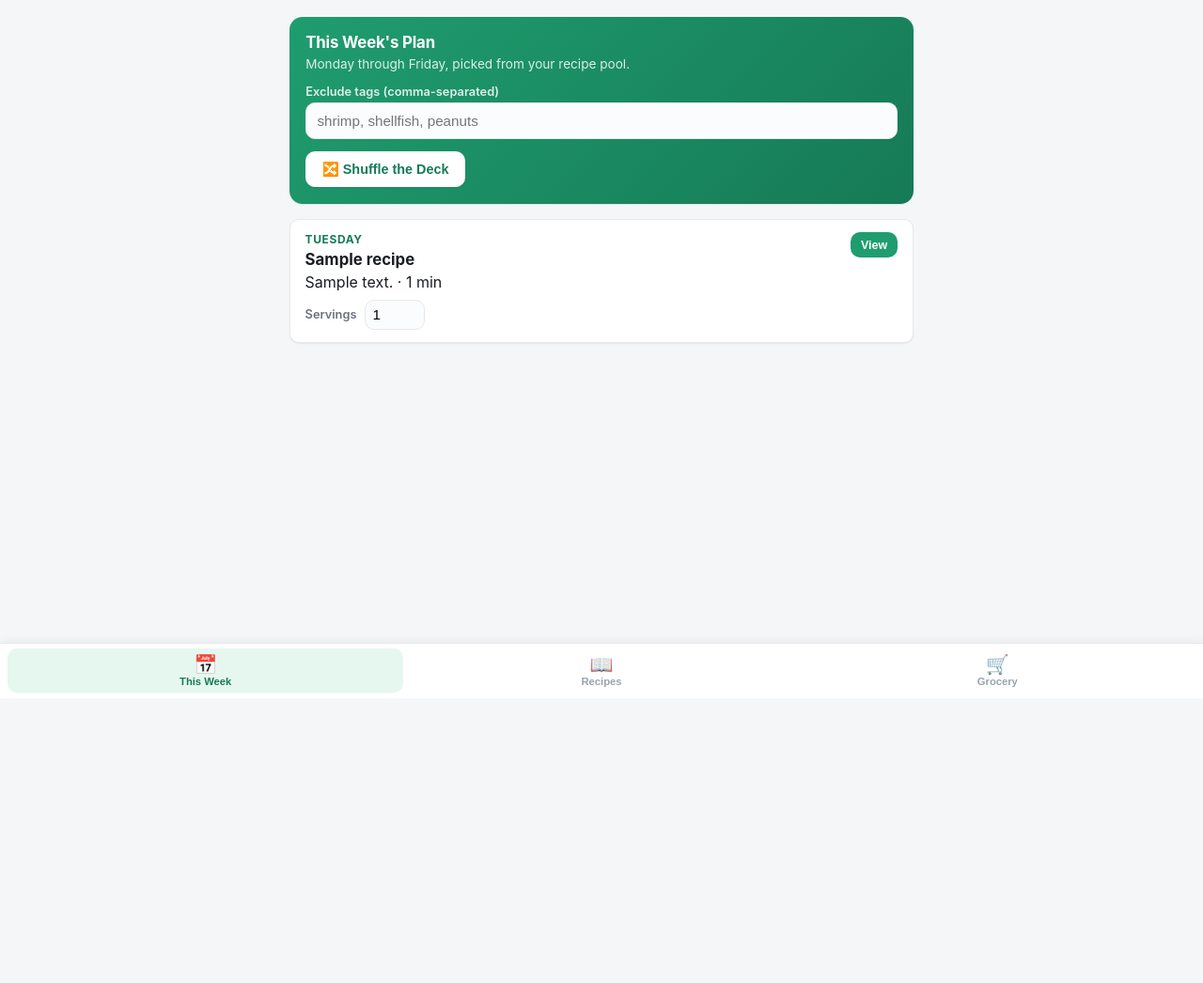
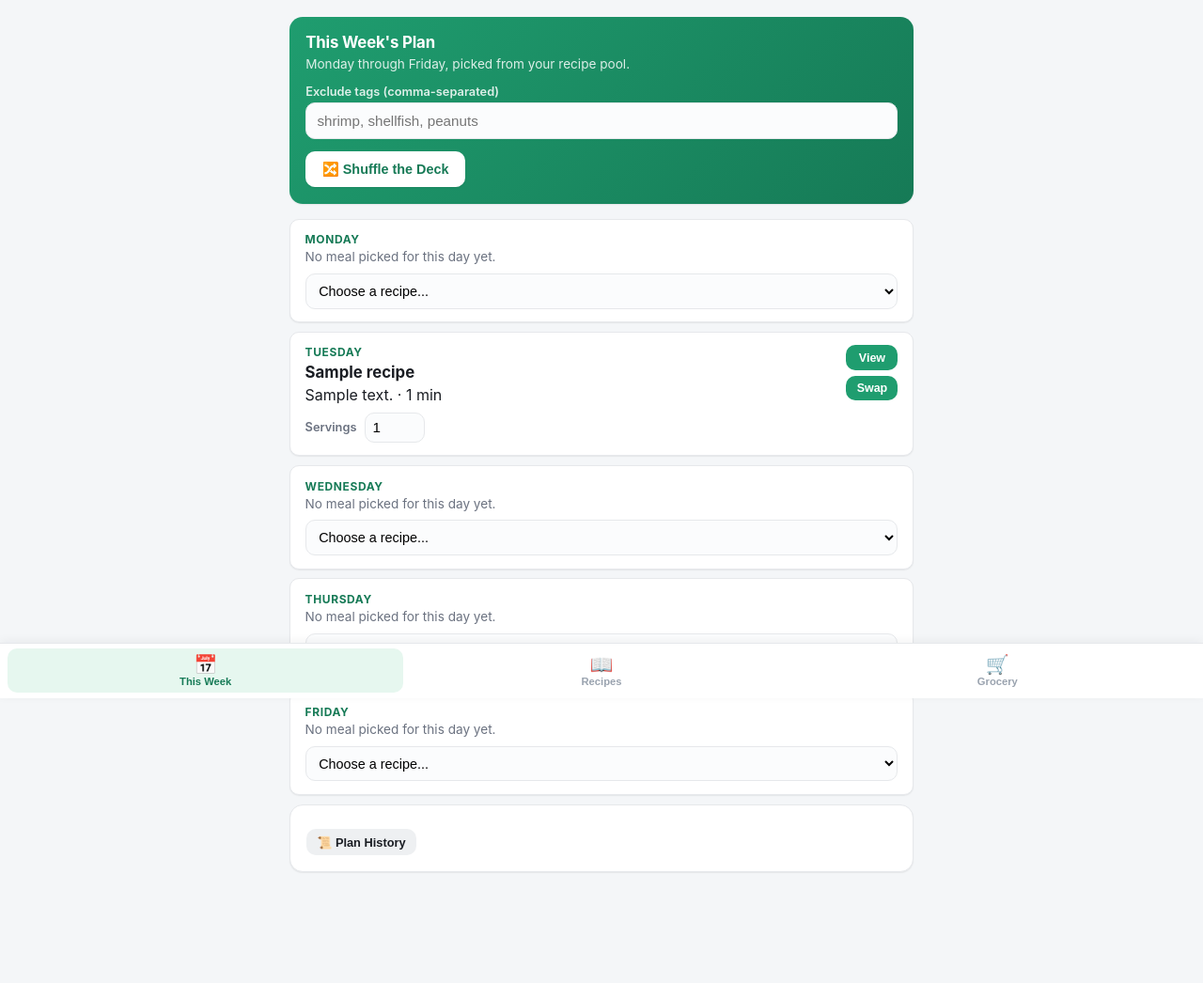
Before and after one commit to chrislockejr/dinner-deck, a Flask app: page / in a window 1280 px wide. Shown: the part 57-1103 px from the top of the page at 94% size. Before the commit the page ends 794 px from the top, so only its background shows below. Run offline with Flask 3, Linux system fonts and the light colour scheme; tables that the repository leaves empty hold one stand-in row (values such as "Sample post").

Commit message:
Fix recipe-deletion crash, add meal swap, plan sharing, and rollback
- Deleting a recipe used in a plan previously left a dangling
  WeeklyPlanMeal reference, which crashed grocery-list generation
  and the /api/plans/latest lookup (the root cause behind plans not
  showing up on a second device). Deleting a recipe now removes any
  plan meals referencing it and invalidates affected grocery lists.
- Add an explicit `active` flag on WeeklyPlan so "this week's plan"
  is a stable concept shared across devices, decoupled from
  creation-time ordering.
- Add per-meal recipe swapping (pick a different recipe for a single
  day without reshuffling the whole week), including filling in a
  day left empty by a recipe deletion.
- Add a confirmation dialog before reshuffling an existing plan.
- Add plan history with the ability to restore a previous plan.
- migrate_plan_active.py: one-time migration adding the `active`
  column and cleaning up any already-orphaned plan meals.

```diff
--- a/app.py
+++ b/app.py
@@ -101,6 +101,16 @@ def register_routes(app):
     @app.route("/api/recipes/<int:recipe_id>", methods=["DELETE"])
     def delete_recipe(recipe_id):
         recipe = Recipe.query.get_or_404(recipe_id)
+
+        affected_meals = WeeklyPlanMeal.query.filter_by(recipe_id=recipe_id).all()
+        affected_plan_ids = {m.weekly_plan_id for m in affected_meals}
+        for meal in affected_meals:
+            db.session.delete(meal)
+        for plan_id in affected_plan_ids:
+            plan = db.session.get(WeeklyPlan, plan_id)
+            if plan and plan.grocery_list:
+                db.session.delete(plan.grocery_list)
+
         db.session.delete(recipe)
         db.session.commit()
         return "", 204
@@ -134,6 +144,7 @@ def register_routes(app):
                 WeeklyPlanMeal(weekly_plan_id=plan.id, recipe_id=recipe.id, day_of_week=day_of_week)
             )
 
+        _activate_plan(plan)
         db.session.commit()
         return jsonify(_plan_to_dict(plan)), 201
 
@@ -144,9 +155,22 @@ def register_routes(app):
 
     @app.route("/api/plans/latest", methods=["GET"])
     def latest_plan():
-        plan = WeeklyPlan.query.order_by(WeeklyPlan.created_at.desc()).first()
+        plan = WeeklyPlan.query.filter_by(active=True).order_by(WeeklyPlan.created_at.desc()).first()
         if not plan:
             return jsonify(None)
+        return jsonify(_plan_to_dict(plan))
+
+    @app.route("/api/plans/history", methods=["GET"])
+    def plan_history():
+        limit = request.args.get("limit", 10, type=int)
+        plans = WeeklyPlan.query.order_by(WeeklyPlan.created_at.desc()).limit(limit).all()
+        return jsonify([_plan_summary_to_dict(p) for p in plans])
+
+    @app.route("/api/plans/<int:plan_id>/activate", methods=["POST"])
+    def activate_plan(plan_id):
+        plan = WeeklyPlan.query.get_or_404(plan_id)
+        _activate_plan(plan)
+        db.session.commit()
         return jsonify(_plan_to_dict(plan))
 
     @app.route("/api/plans/<int:plan_id>/meals/<int:meal_id>", methods=["PUT"])
@@ -155,10 +179,32 @@ def register_routes(app):
         data = request.get_json()
         if "recipe_id" in data:
             meal.recipe_id = data["recipe_id"]
+            if "servings_override" not in data:
+                meal.servings_override = None
         if "servings_override" in data:
             meal.servings_override = data["servings_override"]
+        _invalidate_grocery_list(meal.weekly_plan_id)
         db.session.commit()
         return jsonify(_meal_to_dict(meal))
+
+    @app.route("/api/plans/<int:plan_id>/meals", methods=["POST"])
+    def set_plan_meal(plan_id):
+        plan = WeeklyPlan.query.get_or_404(plan_id)
+        data = request.get_json()
+        day_of_week = data["day_of_week"]
+        recipe_id = data["recipe_id"]
+
+        meal = WeeklyPlanMeal.query.filter_by(weekly_plan_id=plan.id, day_of_week=day_of_week).first()
+        if meal:
+            meal.recipe_id = recipe_id
+            meal.servings_override = None
+        else:
+            meal = WeeklyPlanMeal(weekly_plan_id=plan.id, recipe_id=recipe_id, day_of_week=day_of_week)
+            db.session.add(meal)
+
+        _invalidate_grocery_list(plan.id)
+        db.session.commit()
+        return jsonify(_meal_to_dict(meal)), 201
 
     # ---- Grocery list ----
     @app.route("/api/plans/<int:plan_id>/grocery-list", methods=["POST"])
@@ -205,6 +251,17 @@ def register_routes(app):
 def _next_monday():
     today = date.today()
     return today + timedelta(days=(7 - today.weekday()) % 7 or 7)
+
+
+def _activate_plan(plan):
+    WeeklyPlan.query.filter(WeeklyPlan.id != plan.id).update({"active": False})
+    plan.active = True
+
+
+def _invalidate_grocery_list(plan_id):
+    plan = db.session.get(WeeklyPlan, plan_id)
+    if plan and plan.grocery_list:
+        db.session.delete(plan.grocery_list)
 
 
 def _build_recipe_from_payload(data):
@@ -265,8 +322,19 @@ def _plan_to_dict(plan):
     return {
         "id": plan.id,
         "week_start_date": plan.week_start_date.isoformat(),
+        "active": plan.active,
         "meals": [_meal_to_dict(m) for m in plan.meals],
         "grocery_list_id": plan.grocery_list.id if plan.grocery_list else None,
+    }
+
+
+def _plan_summary_to_dict(plan):
+    return {
+        "id": plan.id,
+        "week_start_date": plan.week_start_date.isoformat(),
+        "created_at": plan.created_at.isoformat(),
+        "active": plan.active,
+        "recipe_names": [m.recipe.name for m in plan.meals if m.recipe is not None],
     }
 
 
--- a/models.py
+++ b/models.py
@@ -91,6 +91,7 @@ class WeeklyPlan(db.Model):
     id = db.Column(db.Integer, primary_key=True)
     week_start_date = db.Column(db.Date, nullable=False, default=date.today)
     created_at = db.Column(db.DateTime, default=datetime.utcnow)
+    active = db.Column(db.Boolean, nullable=False, default=True)
 
     meals = db.relationship(
         "WeeklyPlanMeal", backref="plan", cascade="all, delete-orphan",
--- a/static/css/style.css
+++ b/static/css/style.css
@@ -422,7 +422,14 @@ button:not([class*="btn-"]):not(.tab-btn):not(.remove-row) {
   gap: 0.6rem;
 }
 
-.meal-summary .view {
+.meal-actions {
+  display: flex;
+  flex-direction: column;
+  gap: 0.35rem;
+  flex: 0 0 auto;
+}
+
+.meal-actions button {
   flex: 0 0 auto;
   background: var(--green-light);
   color: var(--green-dark);
@@ -431,10 +438,62 @@ button:not([class*="btn-"]):not(.tab-btn):not(.remove-row) {
   margin-top: 0;
 }
 
+.meal-actions button.swap {
+  background: #eef0f2;
+  color: var(--ink);
+}
+
 .meal-card .recipe-detail {
   margin: 0.6rem -1rem -0.85rem;
   padding: 0.7rem 1rem 0.85rem;
   border-radius: 0 0 var(--radius-sm) var(--radius-sm);
+}
+
+.swap-picker {
+  margin-top: 0.6rem;
+}
+
+.swap-picker select {
+  width: 100%;
+  padding: 0.55rem 0.6rem;
+  border: 1px solid var(--border);
+  border-radius: var(--radius-sm);
+  font-size: 0.9rem;
+  background: #fbfcfd;
+}
+
+.history-list {
+  list-style: none;
+  padding: 0;
+  margin: 0.6rem 0 0;
+}
+
+.history-list li {
+  display: flex;
+  justify-content: space-between;
+  align-items: center;
+  gap: 0.6rem;
+  padding: 0.6rem 0;
+  border-bottom: 1px solid var(--border);
+}
+
+.history-list li:last-child {
+  border-bottom: none;
+}
+
+.history-meta {
+  font-size: 0.75rem;
+  color: var(--gray);
+}
+
+.history-recipes {
+  font-size: 0.85rem;
+  margin-top: 0.1rem;
+}
+
+.history-list button {
+  flex: 0 0 auto;
+  margin-top: 0;
 }
 
 .servings-control {
--- a/static/js/app.js
+++ b/static/js/app.js
@@ -1,8 +1,11 @@
+const DAY_NAMES = ["Monday", "Tuesday", "Wednesday", "Thursday", "Friday"];
+
 const state = {
   recipes: [],
   currentPlan: null,
   editingRecipeId: null,
   expandedMealIds: new Set(),
+  swappingMealKey: null,
 };
 
 // ---- Tab navigation ----
@@ -172,6 +175,13 @@ document.getElementById("recipe-search").addEventListener("input", renderRecipeL
 
 // ---- Weekly plan ----
 document.getElementById("generate-plan-btn").addEventListener("click", async () => {
+  if (state.currentPlan && state.currentPlan.meals.length > 0) {
+    const confirmed = confirm(
+      "This will replace your current plan with a new shuffle. Your old plan stays in history and can be restored, but continue?"
+    );
+    if (!confirmed) return;
+  }
+
   const excludeTags = document.getElementById("exclude-tags-input").value
     .split(",")
     .map((t) => t.trim().toLowerCase())
@@ -190,7 +200,10 @@ document.getElementById("generate-plan-btn").addEventListener("click", async ()
   }
 
   state.currentPlan = await res.json();
+  state.expandedMealIds.clear();
+  state.swappingMealKey = null;
   renderPlan();
+  loadPlanHistory();
 });
 
 async function loadLatestPlan() {
@@ -202,14 +215,81 @@ async function loadLatestPlan() {
   }
 }
 
+async function refreshCurrentPlan() {
+  const res = await fetch(`/api/plans/${state.currentPlan.id}`);
+  state.currentPlan = await res.json();
+  renderPlan();
+}
+
+async function swapMealRecipe(dayOfWeek, meal, newRecipeId) {
+  if (meal) {
+    await fetch(`/api/plans/${state.currentPlan.id}/meals/${meal.id}`, {
+      method: "PUT",
+      headers: { "Content-Type": "application/json" },
+      body: JSON.stringify({ recipe_id: parseInt(newRecipeId, 10) }),
+    });
+  } else {
+    await fetch(`/api/plans/${state.currentPlan.id}/meals`, {
+      method: "POST",
+      headers: { "Content-Type": "application/json" },
+      body: JSON.stringify({ day_of_week: dayOfWeek, recipe_id: parseInt(newRecipeId, 10) }),
+    });
+  }
+  state.swappingMealKey = null;
+  await refreshCurrentPlan();
+}
+
+function buildRecipePicker(dayOfWeek, meal, usedRecipeIds) {
+  const select = document.createElement("select");
+  const placeholder = document.createElement("option");
+  placeholder.value = "";
+  placeholder.textContent = "Choose a recipe...";
+  select.appendChild(placeholder);
+
+  state.recipes
+    .slice()
+    .sort((a, b) => a.name.localeCompare(b.name))
+    .forEach((recipe) => {
+      const option = document.createElement("option");
+      option.value = recipe.id;
+      const inUseElsewhere = usedRecipeIds.has(recipe.id) && (!meal || meal.recipe.id !== recipe.id);
+      option.textContent = `${recipe.name} (${recipe.cuisine_type})${inUseElsewhere ? " — already this week" : ""}`;
+      select.appendChild(option);
+    });
+
+  select.addEventListener("change", () => {
+    if (select.value) swapMealRecipe(dayOfWeek, meal, select.value);
+  });
+  return select;
+}
+
 function renderPlan() {
   const container = document.getElementById("plan-meals");
   container.innerHTML = "";
 
   if (!state.currentPlan) return;
 
+  const mealsByDay = {};
   state.currentPlan.meals.forEach((meal) => {
+    mealsByDay[meal.day_of_week] = meal;
+  });
+  const usedRecipeIds = new Set(state.currentPlan.meals.map((m) => m.recipe.id));
+
+  DAY_NAMES.forEach((dayName, dayOfWeek) => {
+    const meal = mealsByDay[dayOfWeek];
+    const card = document.createElement("div");
+    card.className = "meal-card";
+
+    if (!meal) {
+      card.innerHTML = `<div class="day">${dayName}</div><p class="muted">No meal picked for this day yet.</p><div class="swap-picker"></div>`;
+      card.querySelector(".swap-picker").appendChild(buildRecipePicker(dayOfWeek, null, usedRecipeIds));
+      container.appendChild(card);
+      return;
+    }
+
+    const mealKey = `${dayOfWeek}`;
     const isExpanded = state.expandedMealIds.has(meal.id);
+    const isSwapping = state.swappingMealKey === mealKey;
     const ingredientsHtml = meal.recipe.ingredients
       .map((i) => `<li>${i.amount} ${i.unit} ${i.ingredient}</li>`)
       .join("");
@@ -219,12 +299,10 @@ function renderPlan() {
       .map((line) => `<p>${line}</p>`)
       .join("");
 
-    const card = document.createElement("div");
-    card.className = "meal-card";
     card.innerHTML = `
       <div class="meal-summary">
         <div>
-          <div class="day">${meal.day_name}</div>
+          <div class="day">${dayName}</div>
           <h3>${meal.recipe.name}</h3>
           <div class="meta">${meal.recipe.cuisine_type} · ${meal.recipe.cook_time_minutes} min</div>
           <div class="servings-control">
@@ -232,7 +310,10 @@ function renderPlan() {
             <input type="number" class="servings-input" min="1" value="${meal.servings}">
           </div>
         </div>
-        <button class="view">${isExpanded ? "Hide" : "View"}</button>
+        <div class="meal-actions">
+          <button class="view">${isExpanded ? "Hide" : "View"}</button>
+          <button class="swap">${isSwapping ? "Cancel" : "Swap"}</button>
+        </div>
       </div>
       <div class="recipe-detail" style="display:${isExpanded ? "block" : "none"};">
         <h4>Ingredients</h4>
@@ -240,6 +321,7 @@ function renderPlan() {
         <h4>Instructions</h4>
         ${instructionsHtml || "<p class='muted'>No instructions added.</p>"}
       </div>
+      <div class="swap-picker" style="display:${isSwapping ? "block" : "none"};"></div>
     `;
     card.querySelector(".view").addEventListener("click", (e) => {
       const detail = card.querySelector(".recipe-detail");
@@ -252,6 +334,14 @@ function renderPlan() {
         state.expandedMealIds.delete(meal.id);
       }
     });
+    card.querySelector(".swap").addEventListener("click", (e) => {
+      state.swappingMealKey = isSwapping ? null : mealKey;
+      renderPlan();
+    });
+    if (isSwapping) {
+      const pickerContainer = card.querySelector(".swap-picker");
+      pickerContainer.appendChild(buildRecipePicker(dayOfWeek, meal, usedRecipeIds));
+    }
     card.querySelector(".servings-input").addEventListener("change", async (e) => {
       const newServings = parseInt(e.target.value, 10);
       await fetch(`/api/plans/${state.currentPlan.id}/meals/${meal.id}`, {
@@ -259,12 +349,69 @@ function renderPlan() {
         headers: { "Content-Type": "application/json" },
         body: JSON.stringify({ servings_override: newServings }),
       });
-      const res = await fetch(`/api/plans/${state.currentPlan.id}`);
-      state.currentPlan = await res.json();
-      renderPlan();
+      await refreshCurrentPlan();
     });
     container.appendChild(card);
   });
+}
+
+// ---- Plan history / rollback ----
+document.getElementById("toggle-history-btn").addEventListener("click", async () => {
+  const panel = document.getElementById("plan-history");
+  const showing = panel.style.display === "none";
+  panel.style.display = showing ? "block" : "none";
+  if (showing) await loadPlanHistory();
+});
+
+async function loadPlanHistory() {
+  const res = await fetch("/api/plans/history?limit=10");
+  const plans = await res.json();
+  renderPlanHistory(plans);
+}
+
+function renderPlanHistory(plans) {
+  const panel = document.getElementById("plan-history");
+  panel.innerHTML = "";
+
+  if (plans.length === 0) {
+    panel.innerHTML = "<p class='muted'>No past plans yet.</p>";
+    return;
+  }
+
+  const ul = document.createElement("ul");
+  ul.className = "history-list";
+  plans.forEach((plan) => {
+    const li = document.createElement("li");
+    const when = new Date(plan.created_at).toLocaleString([], {
+      month: "short",
+      day: "numeric",
+      hour: "numeric",
+      minute: "2-digit",
+    });
+    li.innerHTML = `
+      <div>
+        <div class="history-meta">${when}${plan.active ? " · <strong>current</strong>" : ""}</div>
+        <div class="history-recipes">${plan.recipe_names.join(", ") || "(empty)"}</div>
+      </div>
+    `;
+    if (!plan.active) {
+      const restoreBtn = document.createElement("button");
+      restoreBtn.textContent = "Restore";
+      restoreBtn.className = "btn-secondary btn-small";
+      restoreBtn.addEventListener("click", async () => {
+        if (!confirm("Restore this plan as the current week's plan?")) return;
+        const res = await fetch(`/api/plans/${plan.id}/activate`, { method: "POST" });
+        state.currentPlan = await res.json();
+        state.expandedMealIds.clear();
+        state.swappingMealKey = null;
+        renderPlan();
+        await loadPlanHistory();
+      });
+      li.appendChild(restoreBtn);
+    }
+    ul.appendChild(li);
+  });
+  panel.appendChild(ul);
 }
 
 // ---- Grocery list ----
--- a/templates/index.html
+++ b/templates/index.html
@@ -30,6 +30,11 @@
       </div>
 
       <div id="plan-meals"></div>
+
+      <div class="card">
+        <button type="button" id="toggle-history-btn" class="btn-secondary btn-small">📜 Plan History</button>
+        <div id="plan-history" style="display:none;"></div>
+      </div>
     </section>
 
     <!-- RECIPES TAB -->
```
Also changed, not shown: migrate_plan_active.py (added, +53 -0 lines).
